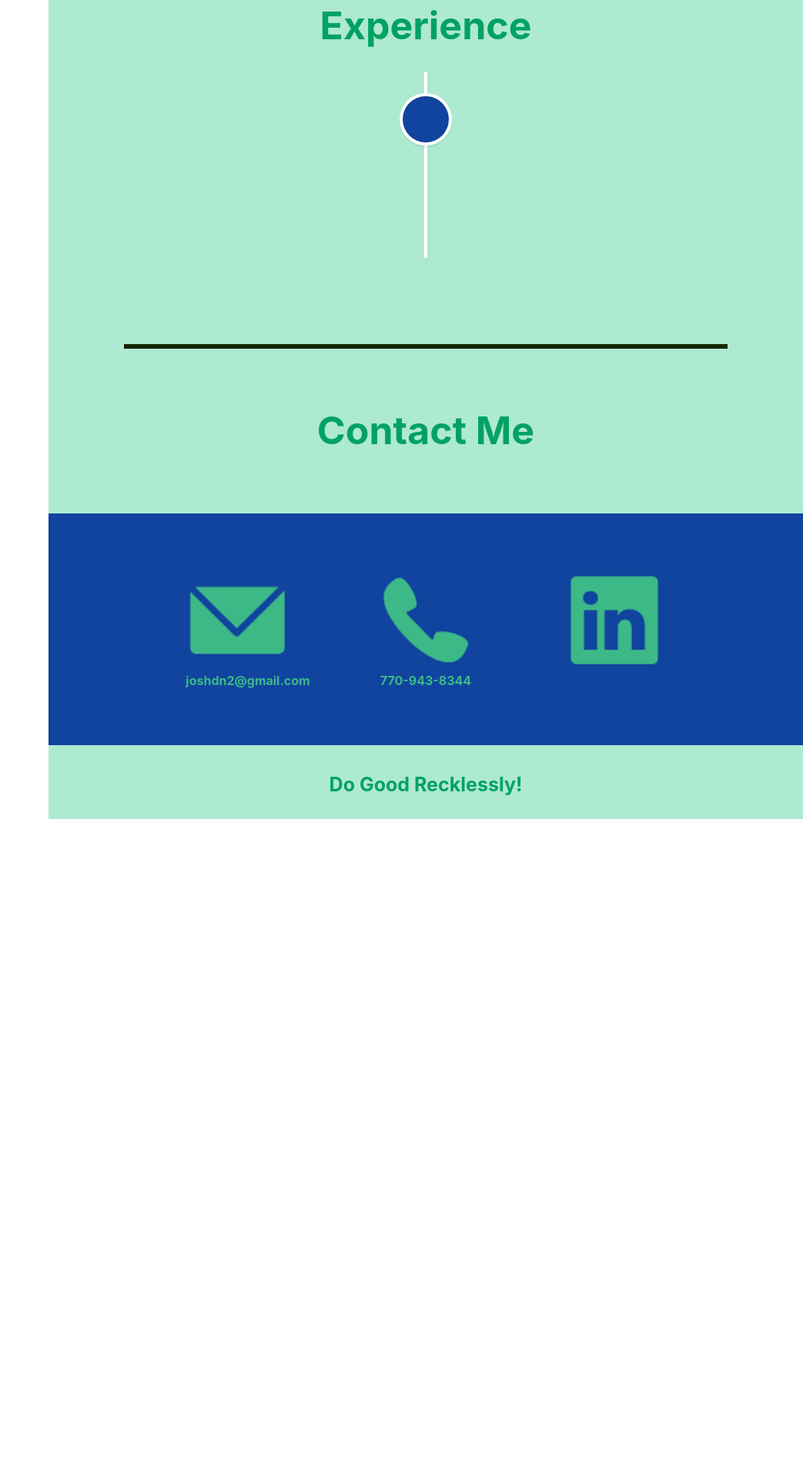
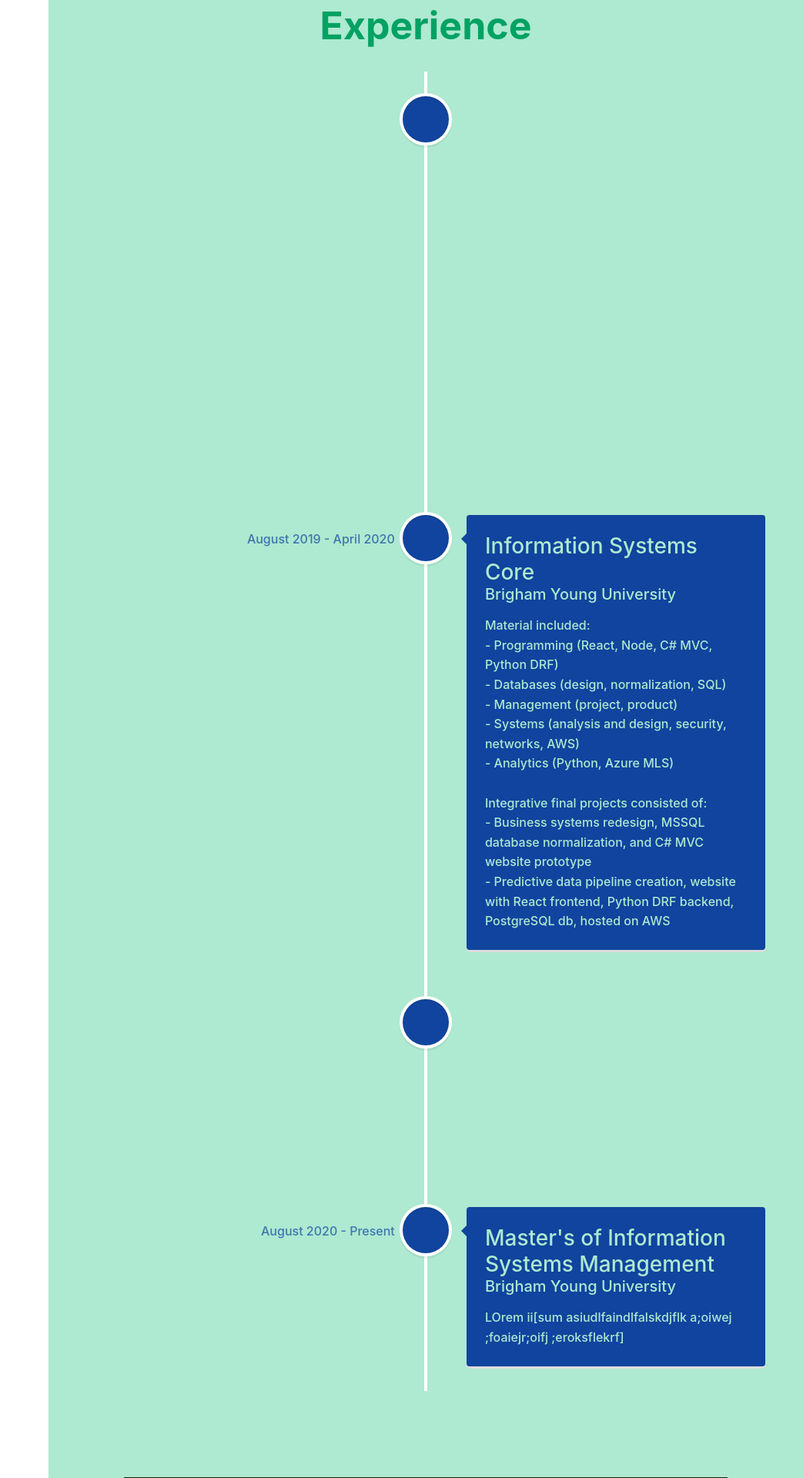
Before and after one commit to joshdn2/resume, a React (Create React App) app: page / in a window 1280 px wide. Shown: the part 1740-3660 px from the top of the page at 77% size, without its empty margins (237-1280 px from the left). Before the commit the page ends 2804 px from the top, so only its background shows below. Built offline with nearby package versions, Linux system fonts and the light colour scheme.

Commit message:
adding timeline material

```diff
--- a/src/NotSidebar/NotSidebar.css
+++ b/src/NotSidebar/NotSidebar.css
@@ -146,3 +146,7 @@
 .timelineDate{
     color:var(--contrast-color-dull);
 }
+
+.bubbleTitle{
+    color:var(--high-contrast-light);
+}
--- a/src/NotSidebar/NotSidebar.js
+++ b/src/NotSidebar/NotSidebar.js
@@ -152,14 +152,89 @@ export default function NotSidebar({scrollPoint}) {
                         className="vertical-timeline-element--work"
                         contentStyle={{ background: '#10449E', color: '#fff' }}
                         contentArrowStyle={{ borderRight: '7px solid  #10449E' }}
-                        date="2018-2020"
+                        date="April 2018 - August 2020"
                         dateClassName="timelineDate"
                         iconStyle={{ background: '#10449E', color: '#fff' }}
                         icon=""
                     >
-                        <h3 className="vertical-timeline-element-title">Mozenda</h3>
-                        <h4 className="vertical-timeline-element-subtitle">Pleasant Grove, UT</h4>
-                        <p>
+                        <h3 className="vertical-timeline-element-title bubbleTitle">Mozenda</h3>
+                        <h5 className="vertical-timeline-element-subtitle bubbleTitle">Pleasant Grove, UT</h5>
+                        <p className="bubbleTitle">
+                            Special Projects Manager (Jan-Aug 2020)
+                            <br/>
+                            - Designed and built new projects including web crawlers, dashboard automations, and script-heavy scraping agents
+                            <br/>
+                            <br/>
+                            Services Project Lead (Mar-Dec 2019)
+                            <br/>
+                            - Scraped, wrangled, and delivered data, servicing contracts worth over $200k in total
+                            <br/>
+                            <br/>
+                            Customer Service Team (Apr 2018-Feb 2019)
+                            <br/>
+                            - Led the team in average cases solved per week
+                            <br/>
+                        </p>
+                    </VerticalTimelineElement>
+                    <VerticalTimelineElement
+                        className="vertical-timeline-element--work"
+                        contentStyle={{ background: '#10449E', color: '#fff' }}
+                        contentArrowStyle={{ borderRight: '7px solid  #10449E' }}
+                        date="August 2019 - April 2020"
+                        dateClassName="timelineDate"
+                        iconStyle={{ background: '#10449E', color: '#fff' }}
+                        icon=""
+                    >
+                        <h3 className="vertical-timeline-element-title bubbleTitle">Information Systems Core</h3>
+                        <h5 className="vertical-timeline-element-subtitle bubbleTitle">Brigham Young University</h5>
+                        <p className="bubbleTitle">
+                            Material included:
+                            <br/>
+                            - Programming (React, Node, C# MVC, Python DRF)
+                            <br/>
+                            - Databases (design, normalization, SQL)
+                            <br/>
+                            - Management (project, product)
+                            <br/>
+                            - Systems (analysis and design, security, networks, AWS)
+                            <br/>
+                            - Analytics (Python, Azure MLS)
+                            <br/>
+                            <br/>
+                            Integrative final projects consisted of:
+                            <br/>
+                            - Business systems redesign, MSSQL database normalization, and C# MVC website prototype
+                            <br/>
+                            - Predictive data pipeline creation, website with React frontend, Python DRF backend, PostgreSQL db, hosted on AWS
+                        </p>
+                    </VerticalTimelineElement>
+                    <VerticalTimelineElement
+                        className="vertical-timeline-element--work"
+                        contentStyle={{ background: '#10449E', color: '#fff' }}
+                        contentArrowStyle={{ borderRight: '7px solid  #10449E' }}
+                        date="April 2020 - Present"
+                        dateClassName="timelineDate"
+                        iconStyle={{ background: '#10449E', color: '#fff' }}
+                        icon=""
+                    >
+                        <h3 className="vertical-timeline-element-title bubbleTitle">Physics and Astronomy Department</h3>
+                        <h5 className="vertical-timeline-element-subtitle bubbleTitle">Brigham Young University</h5>
+                        <p className="bubbleTitle">
+                        LOrem ii[sum asiudlfaindlfalskdjflk a;oiwej ;foaiejr;oifj ;eroksflekrf]
+                        </p>
+                    </VerticalTimelineElement>
+                    <VerticalTimelineElement
+                        className="vertical-timeline-element--work"
+                        contentStyle={{ background: '#10449E', color: '#fff' }}
+                        contentArrowStyle={{ borderRight: '7px solid  #10449E' }}
+                        date="August 2020 - Present"
+                        dateClassName="timelineDate"
+                        iconStyle={{ background: '#10449E', color: '#fff' }}
+                        icon=""
+                    >
+                        <h3 className="vertical-timeline-element-title bubbleTitle">Master's of Information Systems Management</h3>
+                        <h5 className="vertical-timeline-element-subtitle bubbleTitle">Brigham Young University</h5>
+                        <p className="bubbleTitle">
                         LOrem ii[sum asiudlfaindlfalskdjflk a;oiwej ;foaiejr;oifj ;eroksflekrf]
                         </p>
                     </VerticalTimelineElement>
```
